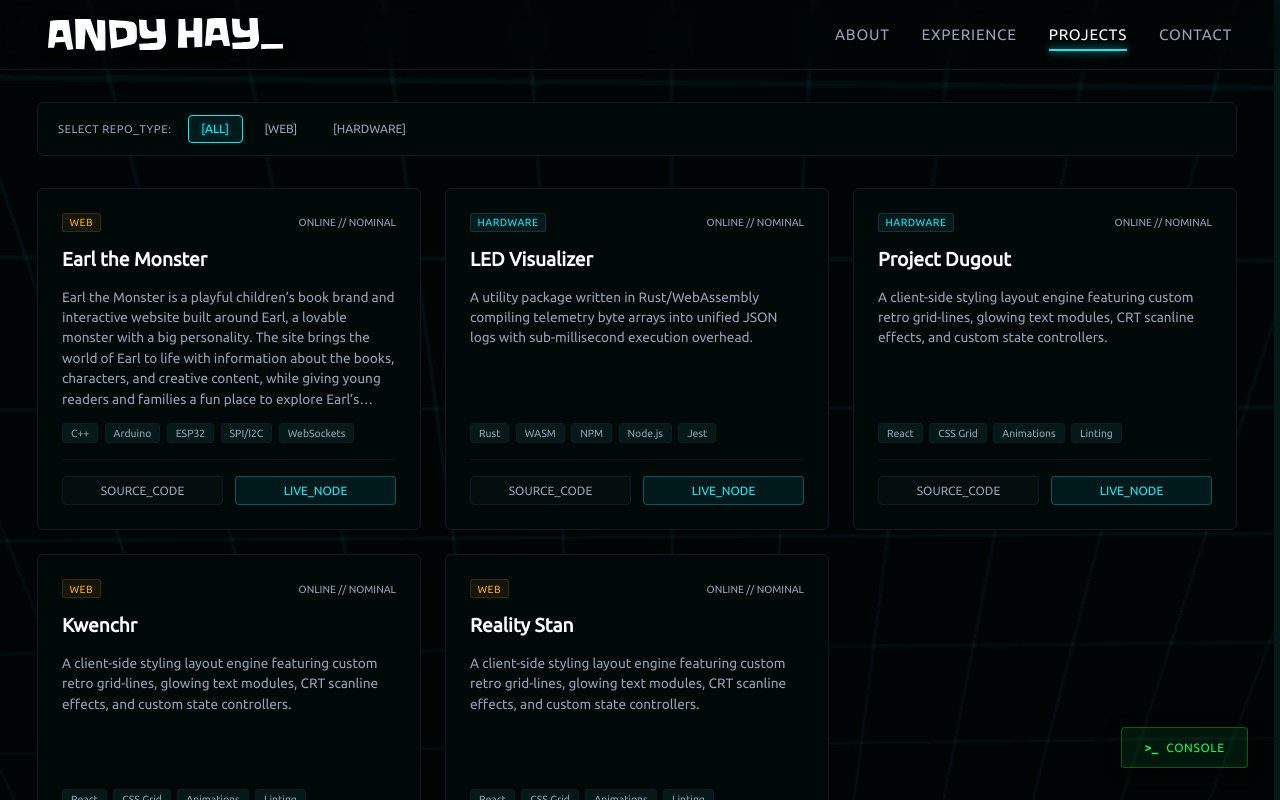
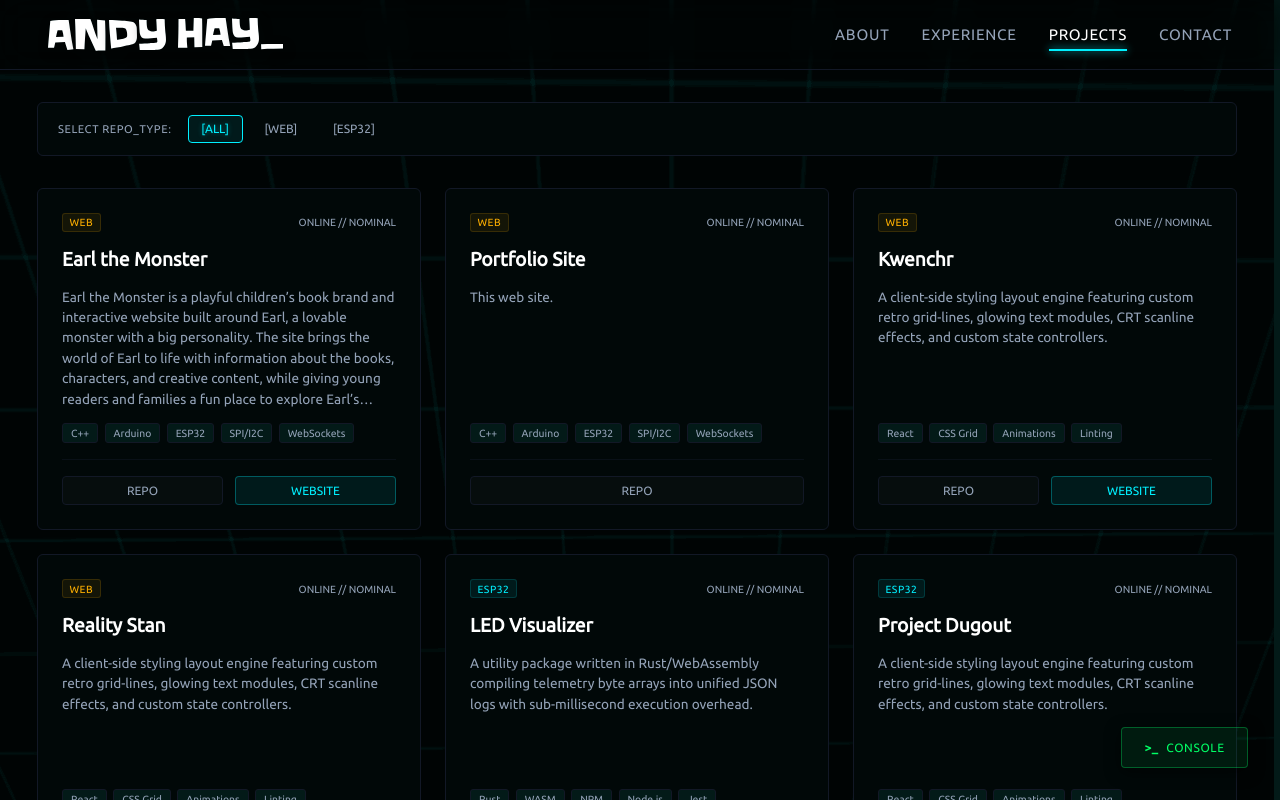
Before and after one commit to hayandrew/portfolio, a Next.js app: page /projects in a window 1280 px wide. Shown: the top 800 px of the page. Built offline with nearby package versions, Linux system fonts and the light colour scheme.

Commit message:
update readme and content

```diff
--- a/src/app/projects/page.tsx
+++ b/src/app/projects/page.tsx
@@ -6,7 +6,7 @@ import styles from "@/styles/projects.module.css";
 interface Project {
   id: string;
   title: string;
-  category: "web" | "hardware" | "library";
+  category: "web" | "esp32" | "library";
   categoryLabel: string;
   description: string;
   technologies: string[];
@@ -15,7 +15,7 @@ interface Project {
 }
 
 export default function ProjectsPage() {
-  const [activeFilter, setActiveFilter] = useState<"all" | "web" | "hardware">(
+  const [activeFilter, setActiveFilter] = useState<"all" | "web" | "esp32">(
     "all",
   );
 
@@ -32,27 +32,15 @@ export default function ProjectsPage() {
       liveLink: "https://earlthemonster.com",
     },
     {
-      id: "project-3",
-      title: "LED Visualizer",
-      category: "hardware",
-      categoryLabel: "Hardware",
-      description:
-        "A utility package written in Rust/WebAssembly compiling telemetry byte arrays into unified JSON logs with sub-millisecond execution overhead.",
-      technologies: ["Rust", "WASM", "NPM", "Node.js", "Jest"],
-      codeLink: "https://github.com/hayandrew",
-      liveLink: "https://andyhay.com",
+      id: "project-6",
+      title: "Portfolio Site",
+      category: "web",
+      categoryLabel: "Web",
+      description: "This web site.",
+      technologies: ["C++", "Arduino", "ESP32", "SPI/I2C", "WebSockets"],
+      codeLink: "https://github.com/hayandrew/earlthemonster",
     },
-    {
-      id: "project-4",
-      title: "Project Dugout",
-      category: "hardware",
-      categoryLabel: "Hardware",
-      description:
-        "A client-side styling layout engine featuring custom retro grid-lines, glowing text modules, CRT scanline effects, and custom state controllers.",
-      technologies: ["React", "CSS Grid", "Animations", "Linting"],
-      codeLink: "https://github.com/hayandrew",
-      liveLink: "https://andyhay.com",
-    },
+
     {
       id: "project-5",
       title: "Kwenchr",
@@ -69,6 +57,28 @@ export default function ProjectsPage() {
       title: "Reality Stan",
       category: "web",
       categoryLabel: "Web",
+      description:
+        "A client-side styling layout engine featuring custom retro grid-lines, glowing text modules, CRT scanline effects, and custom state controllers.",
+      technologies: ["React", "CSS Grid", "Animations", "Linting"],
+      codeLink: "https://github.com/hayandrew",
+      liveLink: "https://andyhay.com",
+    },
+    {
+      id: "project-3",
+      title: "LED Visualizer",
+      category: "esp32",
+      categoryLabel: "ESP32",
+      description:
+        "A utility package written in Rust/WebAssembly compiling telemetry byte arrays into unified JSON logs with sub-millisecond execution overhead.",
+      technologies: ["Rust", "WASM", "NPM", "Node.js", "Jest"],
+      codeLink: "https://github.com/hayandrew",
+      liveLink: "https://andyhay.com",
+    },
+    {
+      id: "project-4",
+      title: "Project Dugout",
+      category: "esp32",
+      categoryLabel: "ESP32",
       description:
         "A client-side styling layout engine featuring custom retro grid-lines, glowing text modules, CRT scanline effects, and custom state controllers.",
       technologies: ["React", "CSS Grid", "Animations", "Linting"],
@@ -92,7 +102,7 @@ export default function ProjectsPage() {
             aria-label="Category Console Filter"
           >
             <span className={styles.filterLabel}>SELECT REPO_TYPE:</span>
-            {(["all", "web", "hardware"] as const).map((filter) => (
+            {(["all", "web", "esp32"] as const).map((filter) => (
               <button
                 key={filter}
                 onClick={() => setActiveFilter(filter)}
@@ -109,14 +119,14 @@ export default function ProjectsPage() {
               const cardColorClass =
                 project.category === "web"
                   ? styles.cardWeb
-                  : project.category === "hardware"
+                  : project.category === "esp32"
                     ? styles.cardHw
                     : styles.cardLib;
 
               const categoryClass =
                 project.category === "web"
                   ? styles.categoryWeb
-                  : project.category === "hardware"
+                  : project.category === "esp32"
                     ? styles.categoryHw
                     : styles.categoryLib;
 
@@ -153,7 +163,7 @@ export default function ProjectsPage() {
                         className={styles.actionBtn}
                         aria-label={`View source code for ${project.title}`}
                       >
-                        SOURCE_CODE
+                        REPO
                       </a>
                     )}
                     {project.liveLink && (
@@ -164,7 +174,7 @@ export default function ProjectsPage() {
                         className={`${styles.actionBtn} ${styles.actionBtnPrimary}`}
                         aria-label={`Open live demonstration for ${project.title}`}
                       >
-                        LIVE_NODE
+                        WEBSITE
                       </a>
                     )}
                   </div>
```
Also changed, not shown: 1 other file (tests, documents, lock files or other folders).
